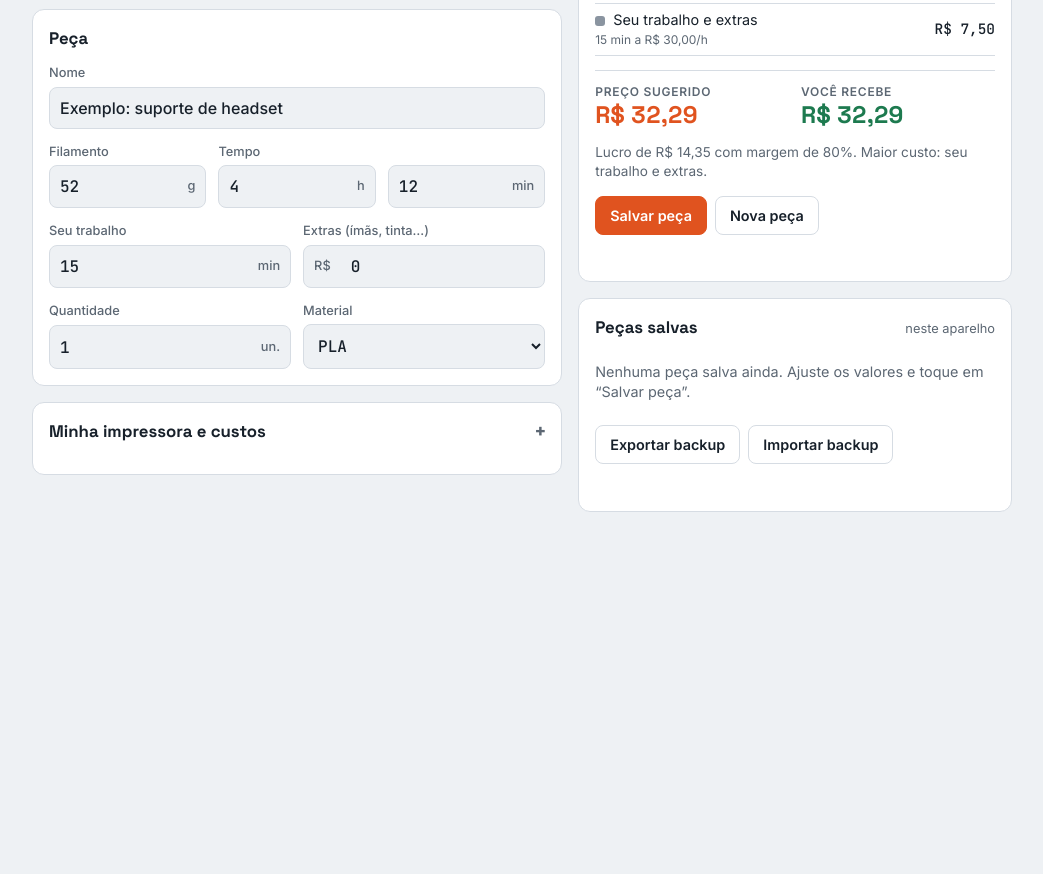
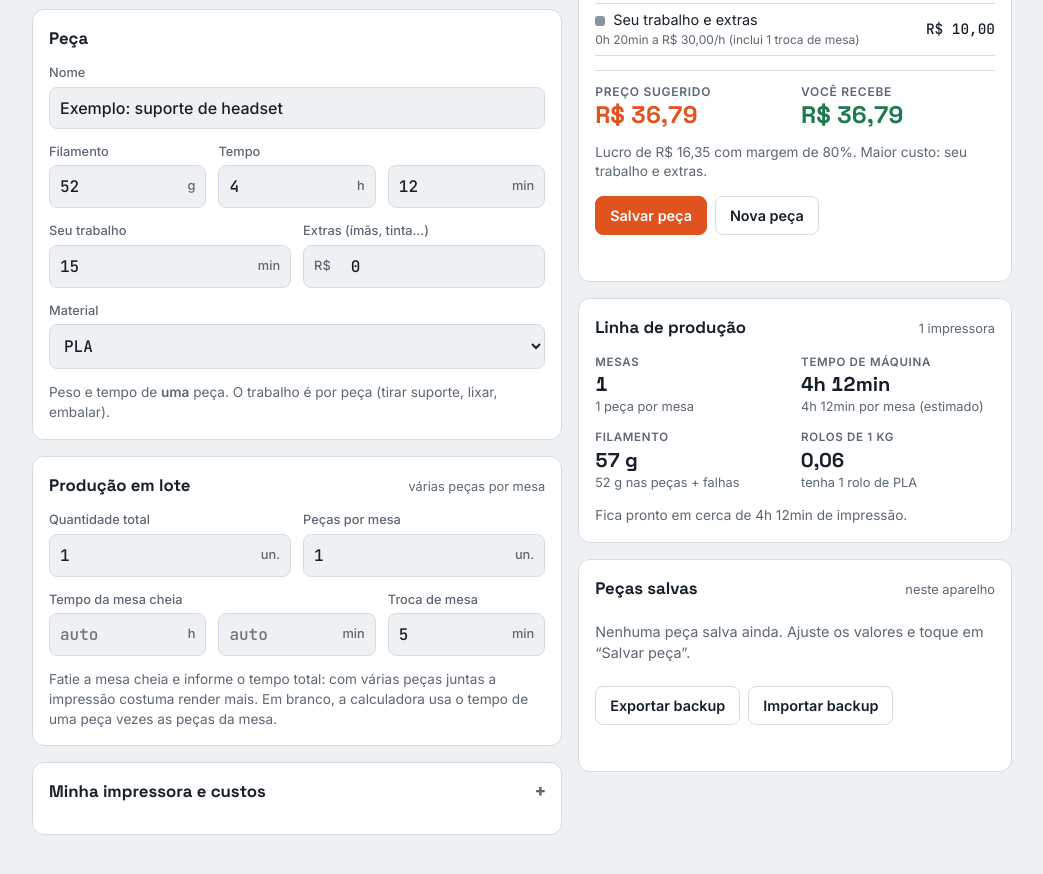
Before and after one commit to Sliperamos/calculadora-3d, a plain HTML site: page index.html in a window 1280 px wide. Shown: the part 554-1428 px from the top of the page, without its empty margins (118-1161 px from the left). Before the commit the page ends 1114 px from the top, so only its background shows below. Drawn offline with Linux system fonts and the light colour scheme.

Commit message:
Produção em lote: peças por mesa, tempo total, rolos e prazo
Co-Authored-By: Claude Opus 5.5 <noreply@anthropic.com>
Claude-Session: https://claude.ai/code/session_0112q3FU1YXof1eWGcX2V9oi

```diff
--- a/index.html
+++ b/index.html
@@ -71,8 +71,8 @@ button:disabled{opacity:.5;cursor:default}
 .total{display:grid;gap:2px}
 .total .lbl{font-size:.75rem;text-transform:uppercase;letter-spacing:.06em;color:var(--muted);font-weight:600}
 .total .big{font:700 2.3rem/1.1 var(--f-display);font-variant-numeric:tabular-nums}
-.price{display:grid;grid-template-columns:1fr 1fr;gap:12px;padding-top:12px;border-top:1px solid var(--line)}
-.price .big{font-size:1.5rem;color:var(--accent)}
+.price{display:grid;grid-template-columns:minmax(0,1fr) minmax(0,1fr);gap:12px;padding-top:12px;border-top:1px solid var(--line)}
+.price .big{font-size:clamp(1.05rem,4.6vw,1.5rem);color:var(--accent);white-space:nowrap}
 .stack{display:flex;height:12px;border-radius:6px;overflow:hidden;background:var(--line)}
 .stack i{display:block;height:100%}
 table.bd{width:100%;border-collapse:collapse;font-size:.9rem}
@@ -86,6 +86,11 @@ details.card summary::after{content:"+";font-family:var(--f-mono);color:var(--mu
 details[open].card summary::after{content:"–"}
 details.card>div{display:grid;gap:14px;margin-top:4px}
 .sub{font-size:.72rem;text-transform:uppercase;letter-spacing:.07em;color:var(--muted);font-weight:600;margin:4px 0 -4px}
+.kv{display:grid;grid-template-columns:1fr 1fr;gap:12px}
+.kv div{display:grid;gap:2px;min-width:0}
+.kv .lbl{font-size:.72rem;text-transform:uppercase;letter-spacing:.06em;color:var(--muted);font-weight:600}
+.kv .v{font:700 1.25rem/1.2 var(--f-display);font-variant-numeric:tabular-nums}
+.kv small{color:var(--muted);font-size:.8rem}
 .saved{display:grid;gap:8px}
 .item{display:flex;align-items:center;gap:10px;border:1px solid var(--line);border-radius:10px;padding:10px 12px;background:var(--bg)}
 .item .nm{flex:1;min-width:0}
@@ -97,7 +102,7 @@ details.card>div{display:grid;gap:14px;margin-top:4px}
 .chip{display:inline-block;font-size:.72rem;padding:2px 8px;border-radius:99px;background:var(--accent-soft);color:var(--accent);font-weight:600}
 .links{display:flex;gap:8px;flex-wrap:wrap;font-size:.85rem}
 .links a{color:var(--accent)}
-@media (max-width:420px){.grid3{grid-template-columns:1fr 1fr}.total .big{font-size:2rem}}
+@media (max-width:420px){.grid3{grid-template-columns:1fr 1fr}#rTotal{font-size:2rem}}
 @media (prefers-reduced-motion:no-preference){.stack i{transition:width .25s ease}}
 </style>
 
@@ -141,22 +146,35 @@ details.card>div{display:grid;gap:14px;margin-top:4px}
           <label class="f">Seu trabalho<div class="inp"><input id="labor" type="number" inputmode="numeric" min="0" step="1"><span>min</span></div></label>
           <label class="f">Extras (ímãs, tinta…)<div class="inp"><span>R$</span><input id="extras" type="number" inputmode="decimal" min="0" step="any"></div></label>
         </div>
+        <label class="f">Material<div class="inp"><select id="mat"></select></div></label>
+        <p class="hint">Peso e tempo de <b>uma</b> peça. O trabalho é por peça (tirar suporte, lixar, embalar).</p>
+      </section>
+
+      <section class="card" aria-labelledby="h-lote">
+        <h2 id="h-lote">Produção em lote <small>várias peças por mesa</small></h2>
         <div class="grid2">
-          <label class="f">Quantidade<div class="inp"><input id="qty" type="number" inputmode="numeric" min="1" step="1"><span>un.</span></div></label>
-          <label class="f">Material<div class="inp"><select id="mat"></select></div></label>
+          <label class="f">Quantidade total<div class="inp"><input id="qty" type="number" inputmode="numeric" min="1" step="1"><span>un.</span></div></label>
+          <label class="f">Peças por mesa<div class="inp"><input id="perPlate" type="number" inputmode="numeric" min="1" step="1"><span>un.</span></div></label>
         </div>
+        <div class="grid3">
+          <label class="f">Tempo da mesa cheia<div class="inp"><input id="plateH" type="number" inputmode="numeric" min="0" step="1" placeholder="auto"><span>h</span></div></label>
+          <label class="f">&nbsp;<div class="inp"><input id="plateM" type="number" inputmode="numeric" min="0" max="59" step="1" placeholder="auto"><span>min</span></div></label>
+          <label class="f">Troca de mesa<div class="inp"><input id="swap" type="number" inputmode="numeric" min="0" step="1"><span>min</span></div></label>
+        </div>
+        <p class="hint">Fatie a mesa cheia e informe o tempo total: com várias peças juntas a impressão costuma render mais. Em branco, a calculadora usa o tempo de uma peça vezes as peças da mesa.</p>
       </section>
 
       <details class="card" id="cfg">
         <summary>Minha impressora e custos</summary>
         <div>
           <p class="hint">Preencha uma vez. Os valores ficam salvos para as próximas peças.</p>
-          <p class="sub">Filamentos (R$ por rolo de 1 kg)</p>
+          <p class="sub">Filamentos (R$ por kg)</p>
           <div class="grid3">
             <label class="f">PLA<div class="inp"><input id="pPLA" type="number" inputmode="decimal" step="any"></div></label>
             <label class="f">PETG<div class="inp"><input id="pPETG" type="number" inputmode="decimal" step="any"></div></label>
             <label class="f">ABS/ASA<div class="inp"><input id="pABS" type="number" inputmode="decimal" step="any"></div></label>
             <label class="f">TPU<div class="inp"><input id="pTPU" type="number" inputmode="decimal" step="any"></div></label>
+            <label class="f">Peso do rolo<div class="inp"><input id="roll" type="number" inputmode="numeric" step="any"><span>g</span></div></label>
           </div>
           <p class="sub">Energia</p>
           <div class="grid2">
@@ -168,6 +186,11 @@ details.card>div{display:grid;gap:14px;margin-top:4px}
             <label class="f">Preço<div class="inp"><span>R$</span><input id="machine" type="number" inputmode="decimal" step="any"></div></label>
             <label class="f">Vida útil<div class="inp"><input id="life" type="number" inputmode="numeric" step="any"><span>h</span></div></label>
             <label class="f">Manutenção<div class="inp"><input id="maint" type="number" inputmode="decimal" step="any"><span>R$/h</span></div></label>
+          </div>
+          <p class="sub">Produção</p>
+          <div class="grid2">
+            <label class="f">Impressoras<div class="inp"><input id="printers" type="number" inputmode="numeric" min="1" step="1"><span>un.</span></div></label>
+            <label class="f">Rodam por dia<div class="inp"><input id="hpd" type="number" inputmode="numeric" min="1" max="24" step="any"><span>h</span></div></label>
           </div>
           <p class="sub">Venda</p>
           <div class="grid2">
@@ -197,6 +220,12 @@ details.card>div{display:grid;gap:14px;margin-top:4px}
         <p id="saveStatus" class="status" role="status"></p>
       </section>
 
+      <section class="card" aria-labelledby="h-prod" aria-live="polite">
+        <h2 id="h-prod">Linha de produção <small id="prodSub"></small></h2>
+        <div class="kv" id="prod"></div>
+        <p class="hint" id="prodNote"></p>
+      </section>
+
       <section class="card" aria-labelledby="h-saved">
         <h2 id="h-saved">Peças salvas <small>neste aparelho</small></h2>
         <div class="saved" id="saved"></div>
@@ -213,9 +242,10 @@ details.card>div{display:grid;gap:14px;margin-top:4px}
 <script>
 (function(){
 const MATS={PLA:"pPLA",PETG:"pPETG","ABS/ASA":"pABS",TPU:"pTPU"};
-const DEFAULTS={pPLA:120,pPETG:130,pABS:140,pTPU:180,watts:130,tariff:0.95,machine:2500,life:5000,maint:0.15,fail:10,rate:30,margin:80,fee:0};
-const EXAMPLE={name:"Exemplo: suporte de headset",grams:52,hours:4,mins:12,labor:15,extras:0,qty:1,mat:"PLA"};
-const PIECE=["name","grams","hours","mins","labor","extras","qty","mat"];
+const DEFAULTS={pPLA:120,pPETG:130,pABS:140,pTPU:180,watts:130,tariff:0.95,machine:2500,life:5000,maint:0.15,fail:10,rate:30,margin:80,fee:0,roll:1000,printers:1,hpd:12};
+const EXAMPLE={name:"Exemplo: suporte de headset",grams:52,hours:4,mins:12,labor:15,extras:0,qty:1,mat:"PLA",perPlate:1,plateH:"",plateM:"",swap:5};
+const PIECE=["name","grams","hours","mins","labor","extras","qty","mat","perPlate","plateH","plateM","swap"];
+const LOTE_DEF={qty:1,perPlate:1,plateH:"",plateM:"",swap:5};
 const $=id=>document.getElementById(id);
 const brl=v=>"R$ "+(isFinite(v)?v:0).toLocaleString("pt-BR",{minimumFractionDigits:2,maximumFractionDigits:2});
 const num=id=>{const v=parseFloat(String($(id).value).replace(",","."));return isFinite(v)?v:0};
@@ -230,35 +260,65 @@ function lsSet(k,v){try{localStorage.setItem(k,JSON.stringify(v))}catch(e){}}
 
 function applySettings(){Object.keys(DEFAULTS).forEach(k=>{$(k).value=settings[k]??DEFAULTS[k]})}
 function readSettings(){const s={};Object.keys(DEFAULTS).forEach(k=>s[k]=num(k));return s}
-function fillPiece(p){PIECE.forEach(k=>{if(p[k]!==undefined&&p[k]!==null)$(k).value=p[k]})}
-function readPiece(){return{name:$("name").value.trim(),grams:num("grams"),hours:num("hours"),mins:num("mins"),labor:num("labor"),extras:num("extras"),qty:Math.max(1,Math.round(num("qty"))||1),mat:matSel.value}}
+function fillPiece(p){p={...LOTE_DEF,...p};PIECE.forEach(k=>{if(p[k]!==undefined&&p[k]!==null)$(k).value=p[k]})}
+function readPiece(){return{name:$("name").value.trim(),grams:num("grams"),hours:num("hours"),mins:num("mins"),labor:num("labor"),extras:num("extras"),qty:Math.max(1,Math.round(num("qty"))||1),mat:matSel.value,
+  perPlate:Math.max(1,Math.round(num("perPlate"))||1),plateH:$("plateH").value,plateM:$("plateM").value,swap:num("swap")}}
 
 function compute(){
   const s=readSettings(), p=readPiece();
-  const h=p.hours+p.mins/60;
+  const h1=p.hours+p.mins/60;
+  const N=p.perPlate, Q=p.qty;
+  const plateGiven=($("plateH").value!==""||$("plateM").value!=="")&&(num("plateH")+num("plateM")/60)>0;
+  const plateTime=plateGiven?num("plateH")+num("plateM")/60:h1*N;
+  const fullPlates=Math.floor(Q/N), rem=Q%N, plates=fullPlates+(rem?1:0);
+  const h=fullPlates*plateTime+(rem?plateTime*rem/N:0);
   const pricePerKg=s[MATS[p.mat]]||0;
-  const fil=p.grams*pricePerKg/1000;
+  const gramsTotal=p.grams*Q;
+  const fil=gramsTotal*pricePerKg/1000;
   const energy=s.watts/1000*h*s.tariff;
   const dep=s.life>0?s.machine/s.life*h:0;
   const maint=s.maint*h;
   const base=fil+energy+dep+maint;
   const fail=base*s.fail/100;
-  const labor=p.labor/60*s.rate;
-  const extras=p.extras;
-  const unit=base+fail+labor+extras;
-  const total=unit*p.qty;
+  const laborMin=p.labor*Q+p.swap*plates;
+  const labor=laborMin/60*s.rate;
+  const extras=p.extras*Q;
+  const total=base+fail+labor+extras;
+  const unit=total/Q;
   const fee=Math.min(Math.max(s.fee,0),95)/100;
   const price=total*(1+s.margin/100)/(1-fee);
   const net=price*(1-fee);
+  const gramsNeed=gramsTotal*(1+s.fail/100);
+  const roll=s.roll>0?s.roll:1000;
+  const printers=Math.max(1,Math.round(s.printers)||1);
+  const hpd=Math.min(Math.max(s.hpd||24,1),24);
+  const wallH=h/printers;
+  const qtyTxt=Q>1?`${fmt(Q)} peças · `:"";
   return {p,s,h,parts:[
-    ["Filamento",fil,`${fmt(p.grams)} g de ${p.mat} a ${brl(pricePerKg)}/kg`,"--bar1"],
+    ["Filamento",fil,`${qtyTxt}${fmt(gramsTotal)} g de ${p.mat} a ${brl(pricePerKg)}/kg`,"--bar1"],
     ["Energia",energy,`${fmt(s.watts/1000*h,2)} kWh`,"--bar2"],
     ["Desgaste da impressora",dep,`${brl(s.life>0?s.machine/s.life:0)} por hora`,"--bar3"],
     ["Manutenção",maint,`${fmtH(h)} de máquina`,"--bar4"],
     ["Falhas",fail,`${fmt(s.fail)}% sobre os itens acima`,"--bar5"],
-    ["Seu trabalho e extras",labor+extras,`${fmt(p.labor)} min a ${brl(s.rate)}/h${extras?` + ${brl(extras)}`:""}`,"--bar6"]
-  ],unit,total,price,net,profit:net-total};
+    ["Seu trabalho e extras",labor+extras,`${fmtH(laborMin/60)} a ${brl(s.rate)}/h${plates>1||p.swap?` (inclui ${plates} troca${plates>1?"s":""} de mesa)`:""}${extras?` + ${brl(extras)}`:""}`,"--bar6"]
+  ],unit,total,price,net,profit:net-total,
+  prod:{Q,N,plates,fullPlates,rem,plateTime,plateGiven,h,gramsTotal,gramsNeed,roll,rolls:gramsNeed/roll,printers,hpd,wallH,days:wallH/hpd,mat:p.mat,h1}};
 }
+function renderProd(d){
+  const box=$("prod");box.textContent="";
+  const add=(lbl,v,sub)=>{const w=document.createElement("div");const a=document.createElement("span");a.className="lbl";a.textContent=lbl;
+    const b=document.createElement("span");b.className="v";b.textContent=v;w.append(a,b);
+    if(sub){const c=document.createElement("small");c.textContent=sub;w.appendChild(c)}box.appendChild(w)};
+  add("Mesas",fmt(d.plates),d.rem&&d.fullPlates?`${d.fullPlates} cheia${d.fullPlates>1?"s":""} de ${d.N} + 1 com ${d.rem}`:d.rem?`1 mesa com ${d.rem} peça${d.rem>1?"s":""}`:`${d.N} peça${d.N>1?"s":""} por mesa`);
+  add("Tempo de máquina",fmtH(d.h),`${fmtH(d.plateTime)} por mesa${d.plateGiven?"":" (estimado)"}`);
+  add("Filamento",fmtKg(d.gramsNeed),`${fmtKg(d.gramsTotal)} nas peças + falhas`);
+  add("Rolos de "+fmtKg(d.roll),fmt(d.rolls,2),`tenha ${Math.max(1,Math.ceil(d.rolls-1e-9))} rolo${Math.ceil(d.rolls-1e-9)>1?"s":""} de ${d.mat}`);
+  $("prodSub").textContent=d.printers>1?`${d.printers} impressoras`:"1 impressora";
+  const daysTxt=d.days<1?`${fmtH(d.wallH)} de impressão`:`${fmt(Math.round(d.days*10)/10)} dia${d.days>1?"s":""} rodando ${fmt(d.hpd)} h por dia`;
+  $("prodNote").textContent=`Fica pronto em cerca de ${daysTxt}${d.printers>1?`, dividindo entre ${d.printers} impressoras`:""}.`+
+    (d.N>1&&!d.plateGiven?" Fatie a mesa cheia e informe o tempo dela para uma estimativa mais precisa.":"");
+}
+function fmtKg(g){return g>=1000?fmt(g/1000,2)+" kg":fmt(g,0)+" g"}
 function fmt(v,d){return (+v||0).toLocaleString("pt-BR",{maximumFractionDigits:d??1})}
 function fmtH(h){const H=Math.floor(h),M=Math.round((h-H)*60);return `${H}h${M?(" "+M+"min"):""}`}
 
@@ -267,6 +327,7 @@ function render(){
   $("rTotal").textContent=brl(r.total);
   $("rPrice").textContent=brl(r.price);
   $("rNet").textContent=brl(r.net);
+  renderProd(r.prod);
   const chip=$("qtyChip");chip.hidden=r.p.qty<=1;chip.textContent=`${r.p.qty} unidades · ${brl(r.unit)} cada`;
   const unitSum=r.parts.reduce((a,x)=>a+x[1],0)||1;
   const st=$("stack");st.textContent="";
@@ -276,7 +337,7 @@ function render(){
     const tr=document.createElement("tr");
     const a=document.createElement("td");const dot=document.createElement("span");dot.className="dot";dot.style.background=`var(${c})`;
     a.appendChild(dot);a.appendChild(document.createTextNode(n));const sm=document.createElement("small");sm.textContent=sub;a.appendChild(sm);
-    const b=document.createElement("td");b.textContent=brl(v*r.p.qty);
+    const b=document.createElement("td");b.textContent=brl(v);
     tr.append(a,b);bd.appendChild(tr);
   });
   const top=[...r.parts].sort((a,b)=>b[1]-a[1])[0];
@@ -300,7 +361,7 @@ function renderSaved(){
     const row=document.createElement("div");row.className="item";
     const nm=document.createElement("div");nm.className="nm";
     const b=document.createElement("b");b.textContent=it.name||"Sem nome";
-    const sm=document.createElement("small");sm.textContent=`${fmt(it.grams)} g · ${fmtH(it.hours+it.mins/60)} · custo ${brl(it.total)}`;
+    const sm=document.createElement("small");sm.textContent=`${it.qty>1?fmt(it.qty)+" un. · ":""}${fmt(it.grams)} g · ${fmtH(it.hours+it.mins/60)} · custo ${brl(it.total)}`;
     nm.append(b,sm);
     const pr=document.createElement("span");pr.className="pr";pr.textContent=brl(it.price);
     const open=document.createElement("button");open.type="button";open.textContent="Abrir";
```
